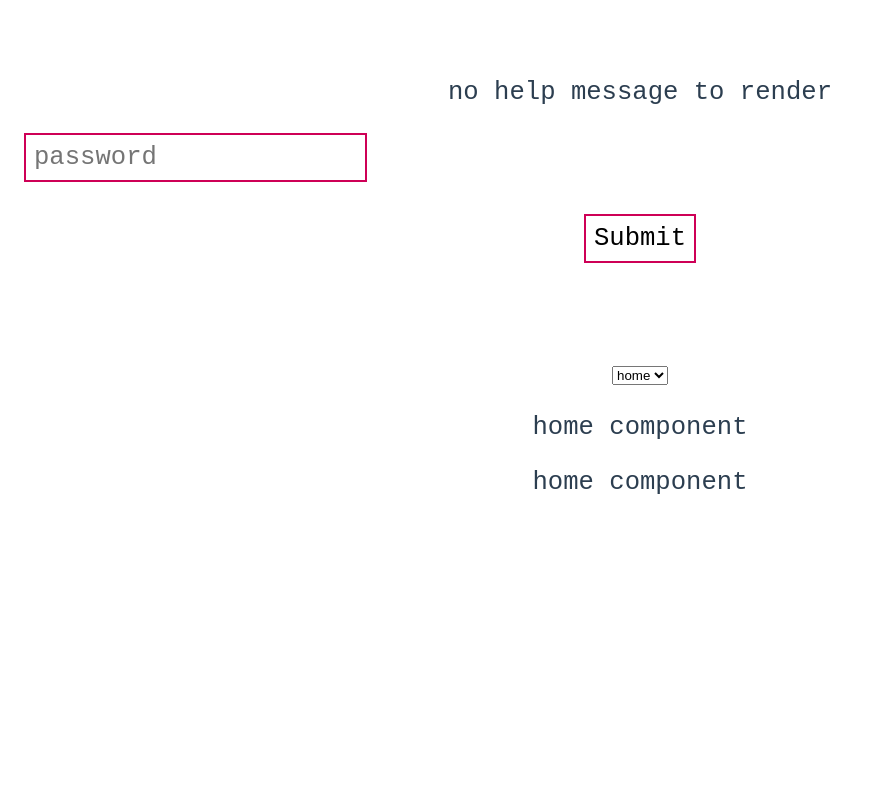
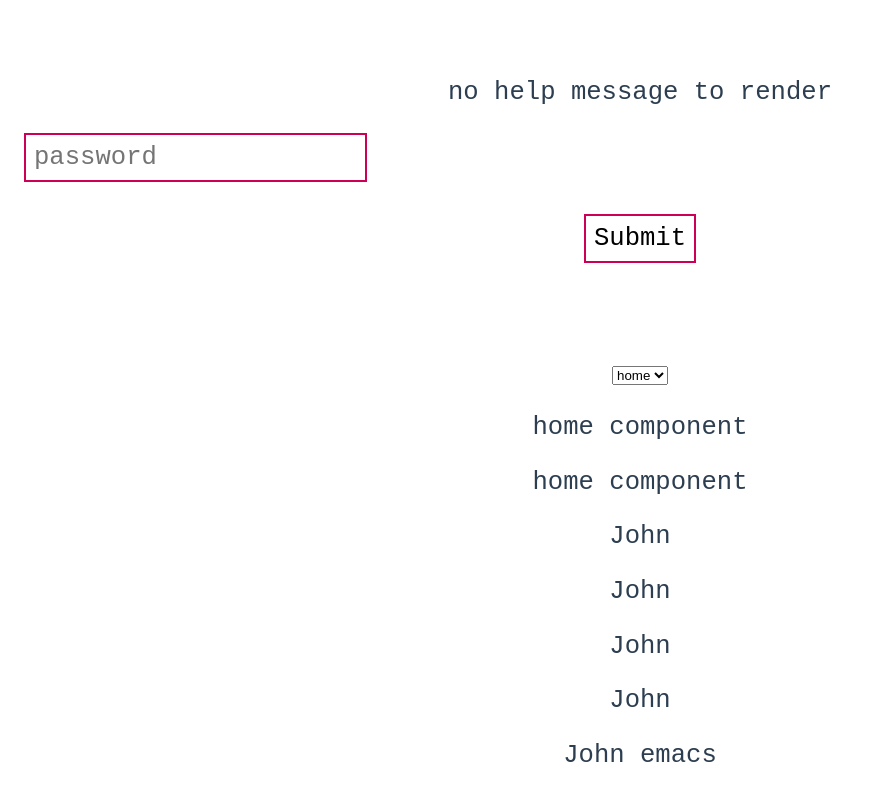
Before and after one commit to divineLush/vue-components, a Vue app: page / in a window 1280 px wide. Shown: the part 806-1601 px from the top of the page, without its empty margins (0-869 px from the left). Before the commit the page ends 1328 px from the top, so only its background shows below. Built offline with nearby package versions, Linux system fonts and the light colour scheme.

Commit message:
more slots

```diff
--- a/src/App.vue
+++ b/src/App.vue
@@ -42,6 +42,30 @@
   <keep-alive>
     <component :is="componentName"></component>
   </keep-alive>
+
+  <!-- v alias represents every property bound to the slot component -->
+  <app-slot v-slot="v">
+    <p>{{ v.user.name }}</p>
+  </app-slot>
+
+  <!-- destructure the object -->
+  <app-slot v-slot="{ user }">
+    <p>{{ user.name }}</p>
+  </app-slot>
+
+  <!-- shorthand -->
+  <app-slot #="v">
+    <p>{{ v.user.name }}</p>
+  </app-slot>
+
+  <!-- shorthand with setting slot name -->
+  <app-slot #default="v">
+    <p>{{ v.user.name }}</p>
+  </app-slot>
+
+  <app-slot #default="{ user, doom }">
+    <p>{{ user.name }} {{ doom }}</p>
+  </app-slot>
 </template>
 
 <script>
@@ -50,6 +74,7 @@ import AppUser from "./components/AppUser.vue";
 import AppForm from "./components/AppForm.vue";
 import AppHome from "./components/AppHome.vue";
 import AppAbout from "./components/AppAbout.vue";
+import AppSlot from "./components/AppSlot.vue";
 
 export default {
   name: "App",
@@ -59,7 +84,8 @@ export default {
     AppUser,
     AppForm,
     AppHome,
-    AppAbout
+    AppAbout,
+    AppSlot
   },
 
   data() {
--- /dev/null
+++ b/src/components/AppSlot.vue
@@ -0,0 +1,21 @@
+<template>
+  <div>
+    <slot :user="user" :doom="doom"></slot>
+  </div>
+</template>
+
+<script>
+export default {
+  data() {
+    return {
+      user: {
+        name: 'John',
+      },
+      doom: 'emacs'
+    }
+  }
+}
+</script>
+
+<style lang="css" scoped>
+</style>
```
Also changed, not shown: 1 other file (tests, documents, lock files or other folders).
